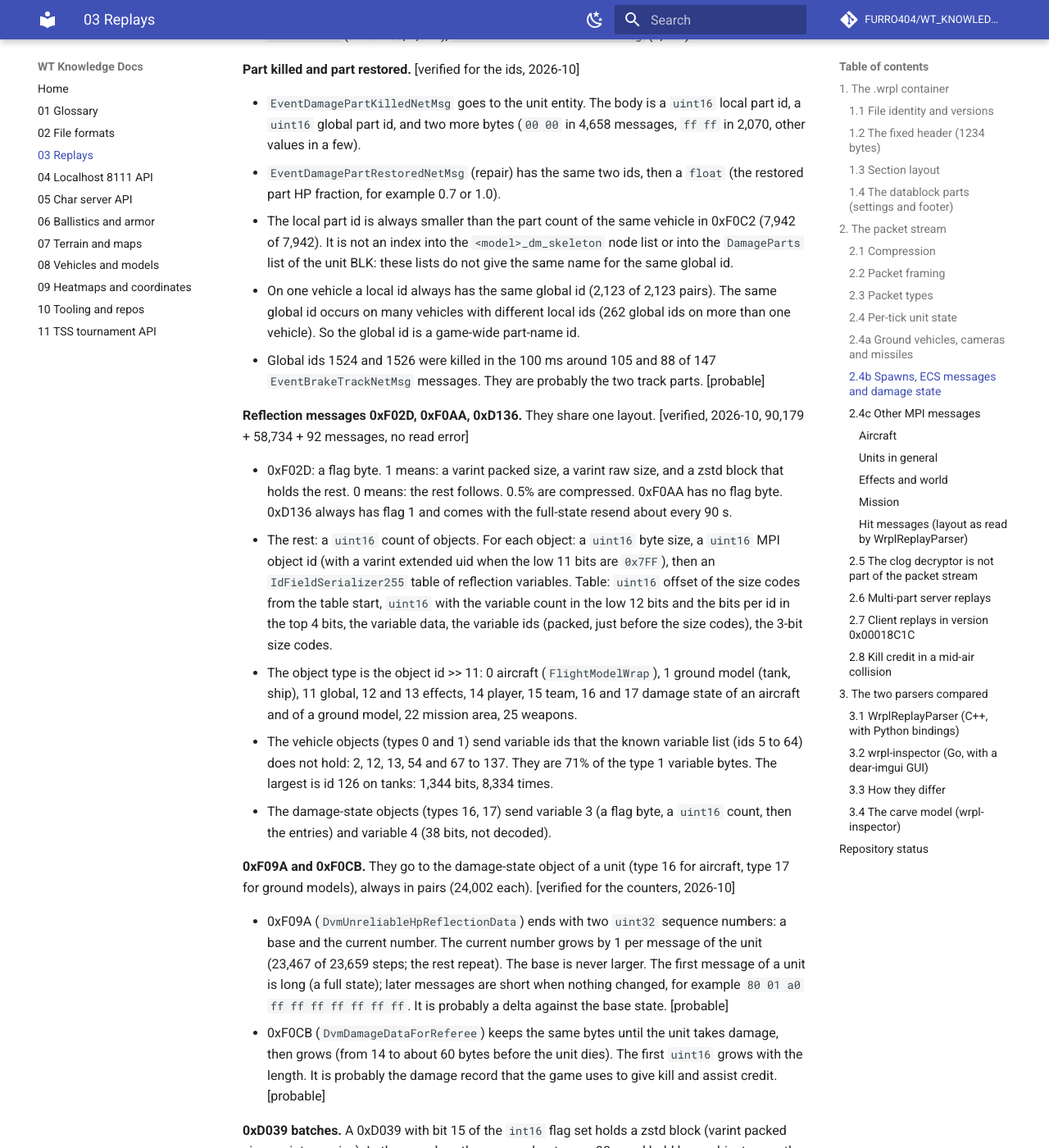
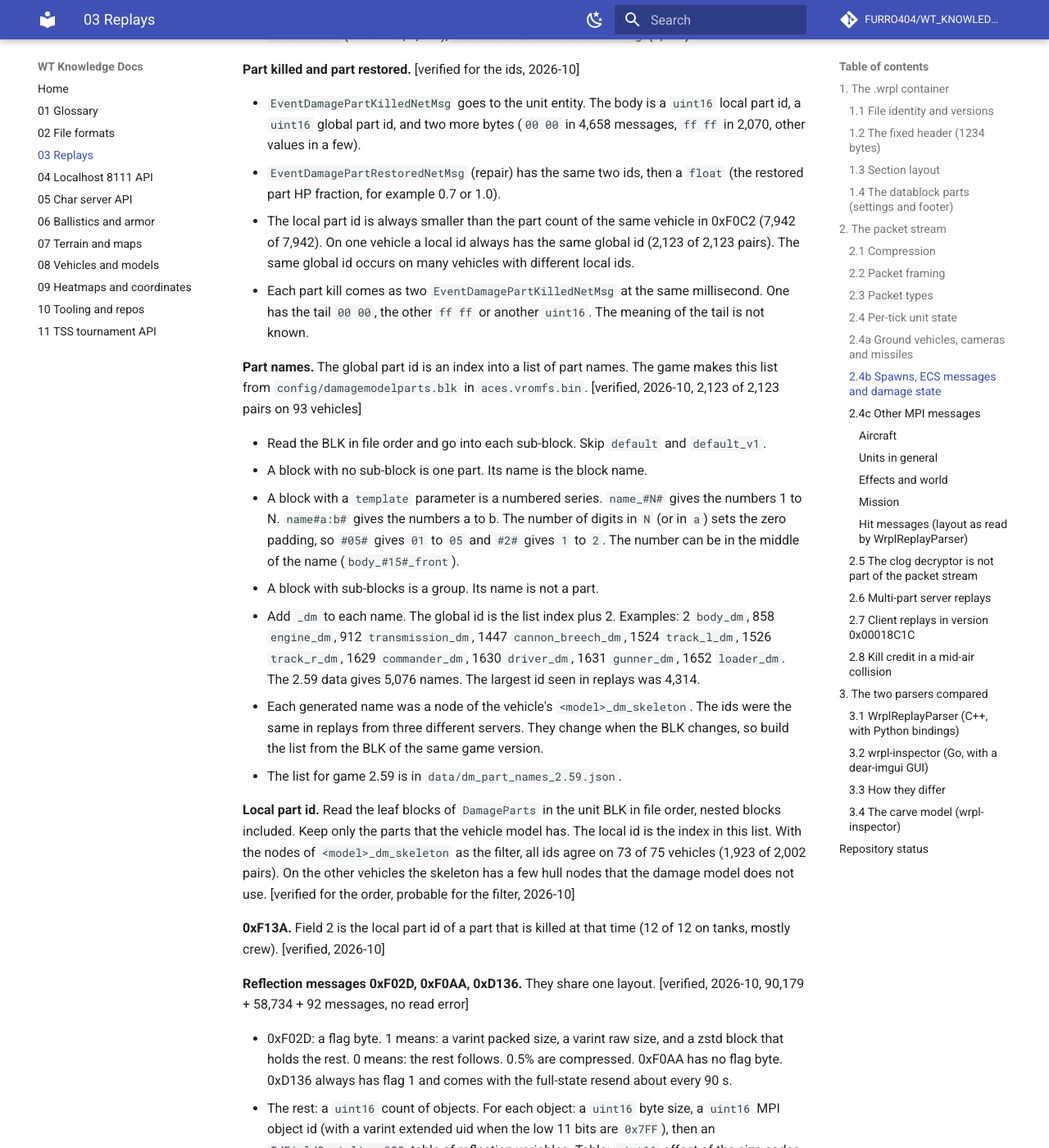
Before and after one commit to FURRO404/WT_KNOWLEDGE_DOCS, an MkDocs documentation site: the page built from docs/03-replays.md, in a window 1280 px wide and 1400 px high, scrolled down 18229 px. Shown: the whole window at 82% size. Built offline with MkDocs 1.6.1 and Material for MkDocs 9.7.7, drawn with Linux system fonts in a browser that asks for light colours; comment, search, counter and statistics services are not loaded; some of the changed text lies outside the part shown.

Commit message:
Replays: damage-model part names (global and local ids), 0xF13A, 0xF09A layout; part name table for 2.59

```diff
--- a/docs/03-replays.md
+++ b/docs/03-replays.md
@@ -761,16 +761,47 @@ events. [verified, 2026-10, 51,157 messages]
 - `EventDamagePartRestoredNetMsg` (repair) has the same two ids, then a
   `float` (the restored part HP fraction, for example 0.7 or 1.0).
 - The local part id is always smaller than the part count of the same
-  vehicle in 0xF0C2 (7,942 of 7,942). It is not an index into the
-  `<model>_dm_skeleton` node list or into the `DamageParts` list of the
-  unit BLK: these lists do not give the same name for the same global id.
-- On one vehicle a local id always has the same global id (2,123 of 2,123
-  pairs). The same global id occurs on many vehicles with different local
-  ids (262 global ids on more than one vehicle). So the global id is a
-  game-wide part-name id.
-- Global ids 1524 and 1526 were killed in the 100 ms around 105 and 88 of
-  147 `EventBrakeTrackNetMsg` messages. They are probably the two track
-  parts. [probable]
+  vehicle in 0xF0C2 (7,942 of 7,942). On one vehicle a local id always has
+  the same global id (2,123 of 2,123 pairs). The same global id occurs on
+  many vehicles with different local ids.
+- Each part kill comes as two `EventDamagePartKilledNetMsg` at the same
+  millisecond. One has the tail `00 00`, the other `ff ff` or another
+  `uint16`. The meaning of the tail is not known.
+
+**Part names.** The global part id is an index into a list of part names.
+The game makes this list from `config/damagemodelparts.blk` in
+`aces.vromfs.bin`. [verified, 2026-10, 2,123 of 2,123 pairs on 93 vehicles]
+
+- Read the BLK in file order and go into each sub-block. Skip `default` and
+  `default_v1`.
+- A block with no sub-block is one part. Its name is the block name.
+- A block with a `template` parameter is a numbered series. `name_#N#` gives
+  the numbers 1 to N. `name#a:b#` gives the numbers a to b. The number of
+  digits in `N` (or in `a`) sets the zero padding, so `#05#` gives `01` to
+  `05` and `#2#` gives `1` to `2`. The number can be in the middle of the
+  name (`body_#15#_front`).
+- A block with sub-blocks is a group. Its name is not a part.
+- Add `_dm` to each name. The global id is the list index plus 2. Examples:
+  2 `body_dm`, 858 `engine_dm`, 912 `transmission_dm`, 1447
+  `cannon_breech_dm`, 1524 `track_l_dm`, 1526 `track_r_dm`, 1629
+  `commander_dm`, 1630 `driver_dm`, 1631 `gunner_dm`, 1652 `loader_dm`.
+  The 2.59 data gives 5,076 names. The largest id seen in replays was 4,314.
+- Each generated name was a node of the vehicle's `<model>_dm_skeleton`. The
+  ids were the same in replays from three different servers. They change
+  when the BLK changes, so build the list from the BLK of the same game
+  version.
+- The list for game 2.59 is in `data/dm_part_names_2.59.json`.
+
+**Local part id.** Read the leaf blocks of `DamageParts` in the unit BLK in
+file order, nested blocks included. Keep only the parts that the vehicle
+model has. The local id is the index in this list. With the nodes of
+`<model>_dm_skeleton` as the filter, all ids agree on 73 of 75 vehicles
+(1,923 of 2,002 pairs). On the other vehicles the skeleton has a few hull
+nodes that the damage model does not use. [verified for the order, probable
+for the filter, 2026-10]
+
+**0xF13A.** Field 2 is the local part id of a part that is killed at that
+time (12 of 12 on tanks, mostly crew). [verified, 2026-10]
 
 **Reflection messages 0xF02D, 0xF0AA, 0xD136.** They share one layout.
 [verified, 2026-10, 90,179 + 58,734 + 92 messages, no read error]
@@ -801,13 +832,19 @@ events. [verified, 2026-10, 51,157 messages]
 for aircraft, type 17 for ground models), always in pairs (24,002 each).
 [verified for the counters, 2026-10]
 
-- 0xF09A (`DvmUnreliableHpReflectionData`) ends with two `uint32`
-  sequence numbers: a base and the current number. The current number grows
-  by 1 per message of the unit (23,467 of 23,659 steps; the rest repeat).
-  The base is never larger. The first message of a unit is long (a full
-  state); later messages are short when nothing changed, for example
-  `80 01 a0 ff ff ff ff ff ff ff`. It is probably a delta against the base
-  state. [probable]
+- 0xF09A (`DvmUnreliableHpReflectionData`): a varint bit length, then an
+  `int32`. [verified for the layout, 519 of 519 deltas, 2026-10]
+  - If the `int32` is positive, the message is a full HP state, and the value
+    is the bit size of the packed state: about 18 bits per part, for example
+    3,184 bits for 179 parts. Aircraft use 1,336 to 1,456 bits.
+  - If the `int32` is negative, the message is a delta. The value is
+    −(96 + 24 × n), and n records `{uint16 byte offset, uint8 new byte}`
+    follow. Then come an `int32` equal to the first value + 95, the base
+    number and the current number (two `uint32`).
+  - The records write new bytes into the packed state. The new bytes often
+    have one bit cleared (0x7F, 0xBF ... 0xFE). The bit layout for each part
+    and the packing of the full state are not known.
+  - The current number grows by 1 for each message of the unit.
 - 0xF0CB (`DvmDamageDataForReferee`) keeps the same bytes until the unit
   takes damage, then grows (from 14 to about 60 bytes before the unit dies).
   The first `uint16` grows with the length. It is probably the damage record
```
Also changed, not shown: data/README.md (+1 -0 lines), 1 other file.
